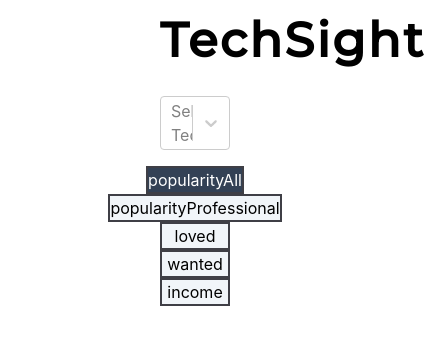
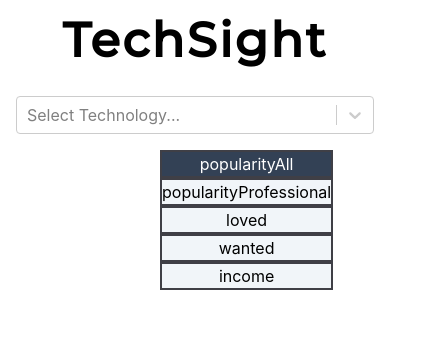
Before and after one commit to wils446/TechSight, a React (Create React App) app: page / in a window 390 px wide. Shown: the top 344 px of the page, 425 px wide, since content can reach past the window. Built offline with nearby package versions, Linux system fonts and the light colour scheme.

Commit message:
add responsive style

```diff
--- a/src/App.css
+++ b/src/App.css
@@ -17,11 +17,18 @@
     font-size: 16px;
 }
 
+.app-body {
+    @apply container;
+    @apply mx-auto;
+    @apply px-40;
+}
+
 .category-button {
     @apply w-full;
     @apply flex;
     @apply flex-wrap;
     @apply justify-center;
+    @apply mb-6;
 }
 
 .category-button button {
@@ -37,3 +44,31 @@
     @apply bg-slate-700;
     @apply text-white;
 }
+
+@media only screen and (max-width: 768px) {
+    .app-header {
+        @apply px-10;
+    }
+
+    .app-body {
+        @apply px-10;
+    }
+}
+
+@media only screen and (max-width: 480px) {
+    .app-header {
+        @apply px-4;
+    }
+
+    .app-body {
+        @apply px-4;
+    }
+
+    .category-button {
+        @apply w-full;
+        @apply flex;
+        @apply flex-col;
+        @apply justify-center;
+        @apply mb-6;
+    }
+}
```
